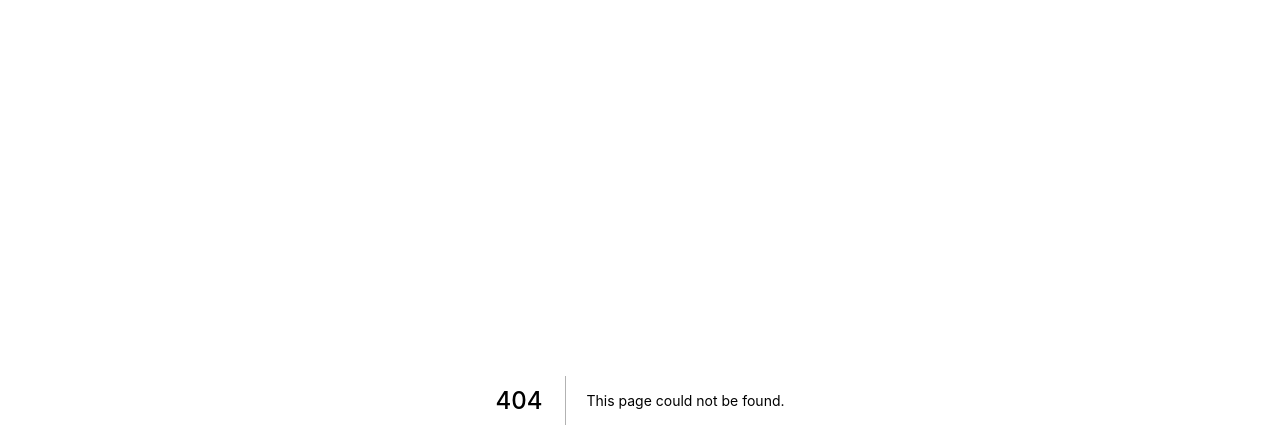
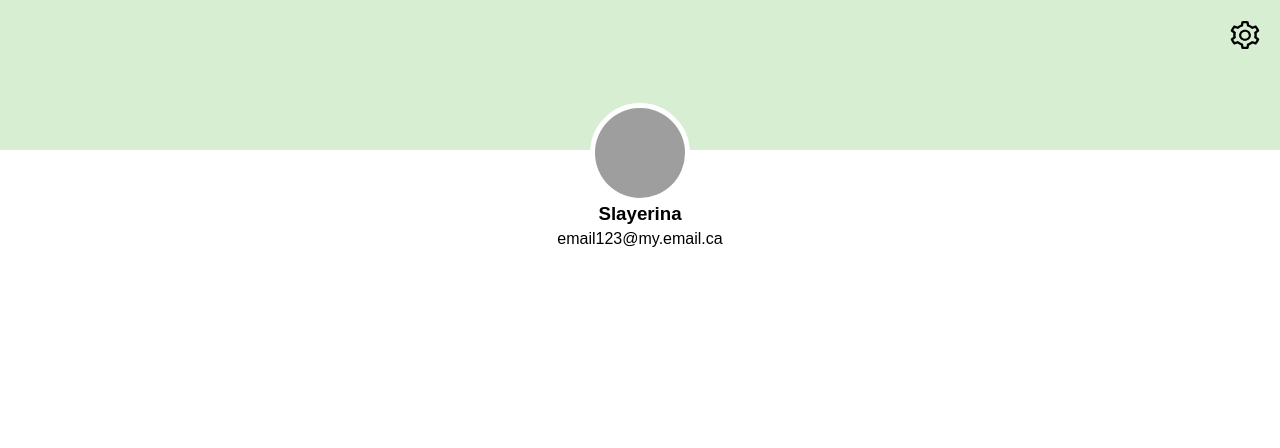
Before and after one commit to phoenixlai833/LocalToMe, a Next.js app: page /profile in a window 1280 px wide. Before the commit this address had no page. Shown: the top 448 px of the page. Built offline with nearby package versions, Linux system fonts and the light colour scheme; grey boxes are pictures that could not be loaded.

Commit message:
setting up profile page

```diff
--- /dev/null
+++ b/components/ProfileBanner/index.jsx
@@ -0,0 +1,49 @@
+import styled from "styled-components"
+import { Avatar } from "@mui/material"
+
+const ProfileBanner = styled.div`
+display:flex;
+background-color: #D7EED2;
+height: 150px;
+width: 100vw;
+position: relative;
+z-index: -1;
+`
+
+const AvatarCont = styled.div`
+display:flex;
+flex-direction: column;
+justify-content: center;
+align-items: center;
+width: 100vw;
+height: 55px;
+z-index: 999;
+position: absolute;
+`
+
+const ProfileAvatar = styled(Avatar)`
+border: 5px solid white;
+`
+
+const SettingIcon = styled.img`
+width: 50px;
+height: 50px;
+padding: 10px;
+margin: 10px;
+position: absolute;
+right: 0;
+`
+
+export default function ProfileSection() {
+    return <div>
+        <SettingIcon src="/cog.svg" />
+        <ProfileBanner />
+        <AvatarCont>
+            <ProfileAvatar
+                src='https://placekitten.com/500'
+                sx={{ width: 100, height: 100 }} />
+            <h3 style={{ margin: 0 }}>Slayerina</h3>
+            <p style={{ margin: 5 }}>email123@my.email.ca</p>
+        </AvatarCont>
+    </div>
+}
--- /dev/null
+++ b/pages/profile/index.jsx
@@ -0,0 +1,7 @@
+import ProfileSection from "../../components/ProfileBanner"
+
+export default function Profile() {
+    return <div>
+        <ProfileSection></ProfileSection>
+    </div>
+}
```
Also changed, not shown: public/cog.svg (added).
